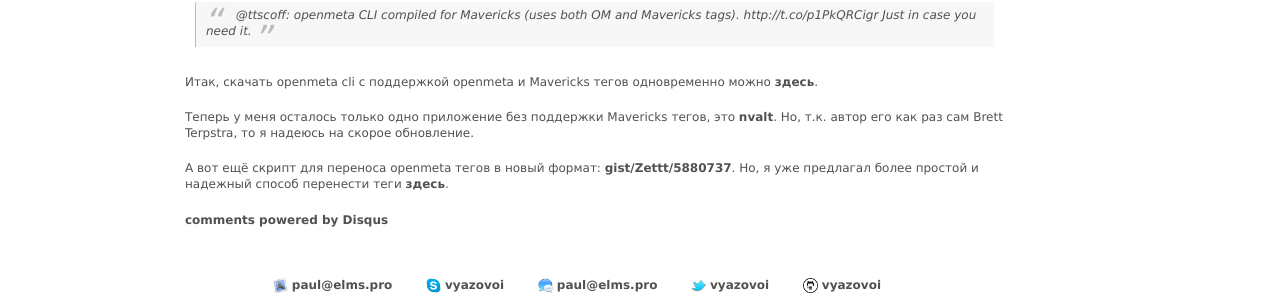
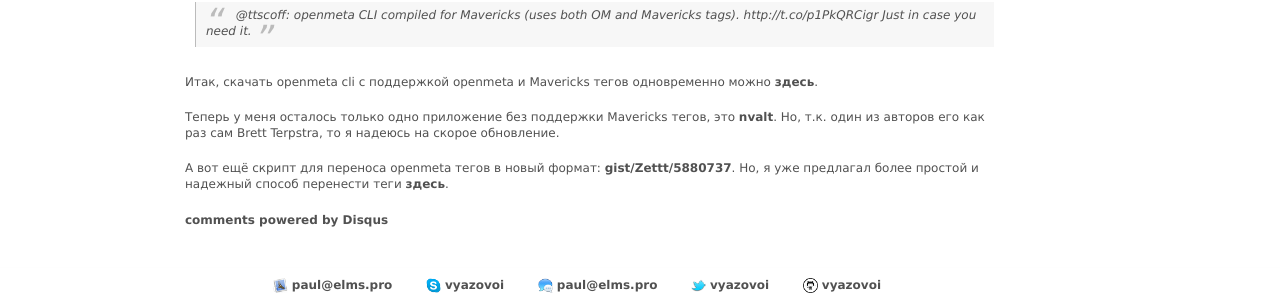
Before and after one commit to vyazovoi/vyazovoi.github.io, a Jekyll site: the page built from _posts/2013-10-27-openmeta-cli-for-mavericks.md, in a window 1280 px wide. Shown: the part 751-1053 px from the top of the page. Built offline with Jekyll 4.4.1, drawn with Linux system fonts in a browser that asks for light colours; nearby versions of some CDN libraries; Markdown is read by kramdown in place of the engine named in the settings; comment, search, counter and statistics services are not loaded.

Commit message:
no message

```diff
--- a/_posts/2013-10-27-openmeta-cli-for-mavericks.md
+++ b/_posts/2013-10-27-openmeta-cli-for-mavericks.md
@@ -20,6 +20,6 @@ icon:
 
 Итак, скачать openmeta cli с поддержкой openmeta и Mavericks тегов одновременно можно [здесь](http://ckyp.us/8HPT).
 
-Теперь у меня осталось только одно приложение без поддержки Mavericks тегов, это [nvalt](http://brettterpstra.com/projects/nvalt/). Но, т.к. автор его как раз сам Brett Terpstra, то я надеюсь на скорое обновление.
+Теперь у меня осталось только одно приложение без поддержки Mavericks тегов, это [nvalt](http://brettterpstra.com/projects/nvalt/). Но, т.к. один из авторов его как раз сам Brett Terpstra, то я надеюсь на скорое обновление.
 
 А вот ещё скрипт для переноса openmeta тегов в новый формат: [gist/Zettt/5880737](https://gist.github.com/Zettt/5880737). Но, я уже предлагал более простой и надежный способ перенести теги [здесь](http://paul.elms.pro/blog/2013/10/23/mavericks-tags/).
```
